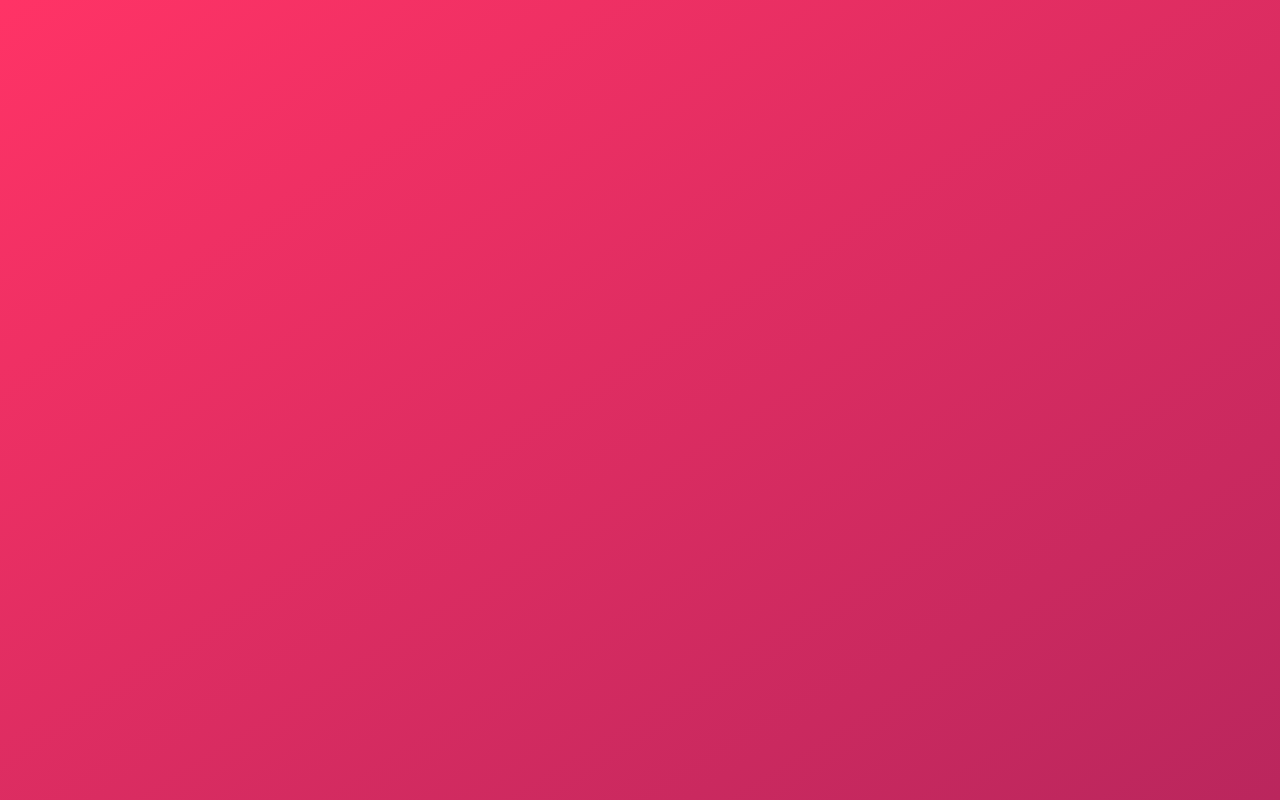
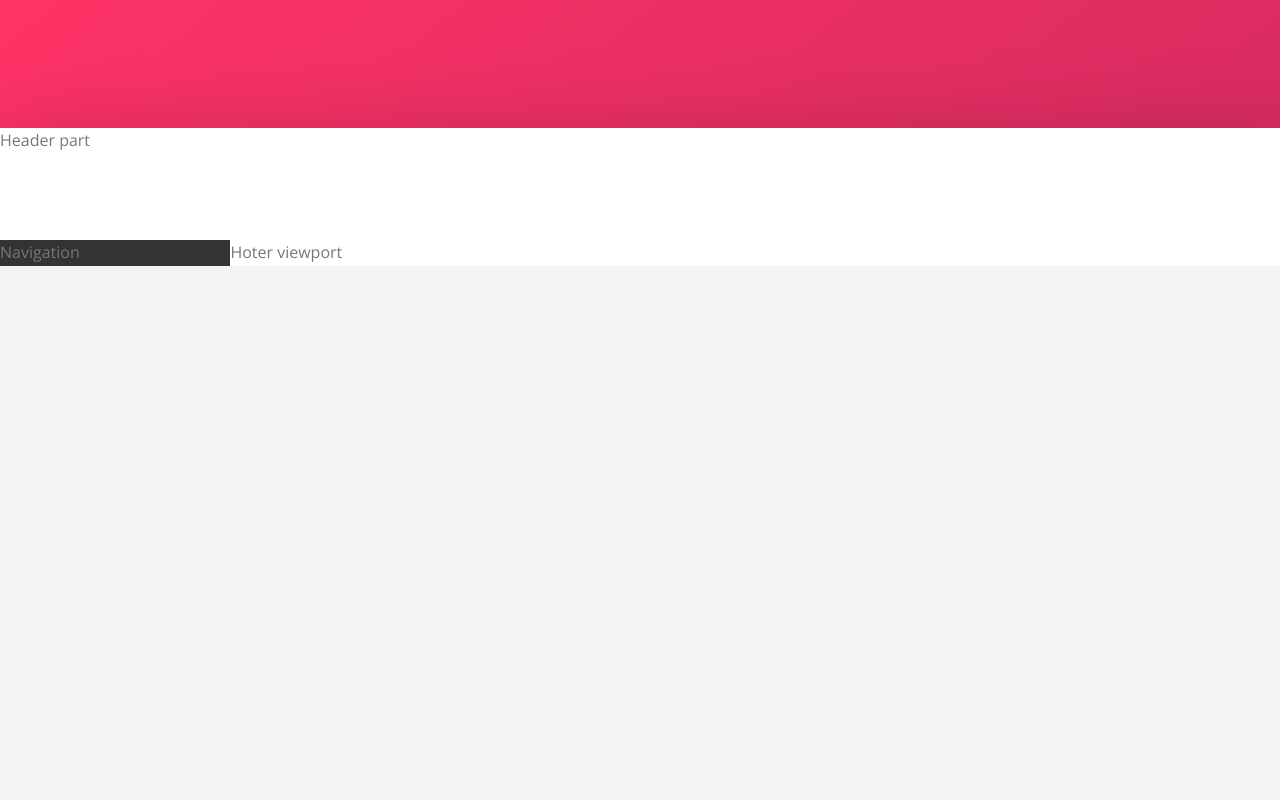
Before and after one commit to SALeon/TRILLO, a website built with webpack: page src/index.html in a window 1280 px wide. Shown: the top 800 px of the page. Built offline with nearby package versions, Linux system fonts and the light colour scheme; files whose address does not match are found by name.

Commit message:
add overall layout

```diff
--- a/src/index.html
+++ b/src/index.html
@@ -11,6 +11,18 @@
         <title>trillo &mdash; Your all-in-one booking app</title>
     </head>
     <body>
-
+        <div class="container">
+            <header class="header">
+                Header part
+            </header>
+            <div class="content">
+                <nav class="sidebar">
+                    Navigation
+                </nav>
+                <main class="hotel-view">
+                    Hoter viewport
+                </main>
+            </div>
+        </div>
     </body>
 </html>
--- a/src/sass/_base.scss
+++ b/src/sass/_base.scss
@@ -29,6 +29,8 @@ Grey dark 3: #999
     --color-grey-dark-1: #333;
     --color-grey-dark-2: #777;
     --color-grey-dark-3: #999;
+
+    --shadow-dark: 0 2rem 6rem rgba(0, 0, 0, .3);
 }
 
 * {
--- a/src/sass/_layout.scss
+++ b/src/sass/_layout.scss
@@ -0,0 +1,29 @@
+.header {
+    height: 7rem;
+    background-color: #fff;
+    border-bottom: var(--color-grey-light-2);
+}
+
+.container {
+    max-width: 90rem;
+    margin: 8rem auto;
+    background-color: var(--color-grey-light-2);
+    box-shadow: var(--shadow-dark);
+
+    min-height:  50rem;
+}
+
+.content {
+    display: flex;
+}
+
+.sidebar {
+    background-color: var(--color-grey-dark-1);
+
+    flex: 0 0 18%;
+}
+
+.hotel-view {
+    background-color: #fff;
+    flex: 1;
+}
```
